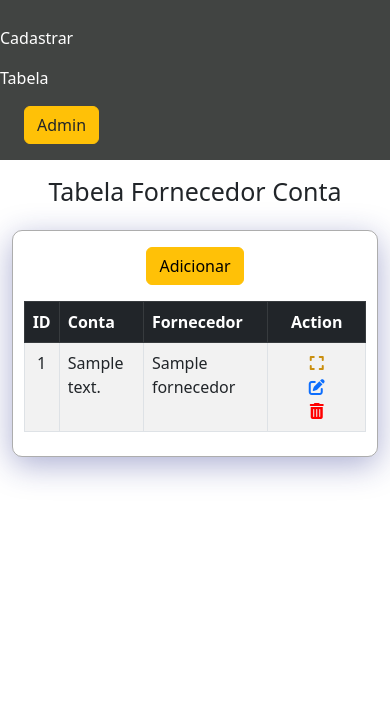
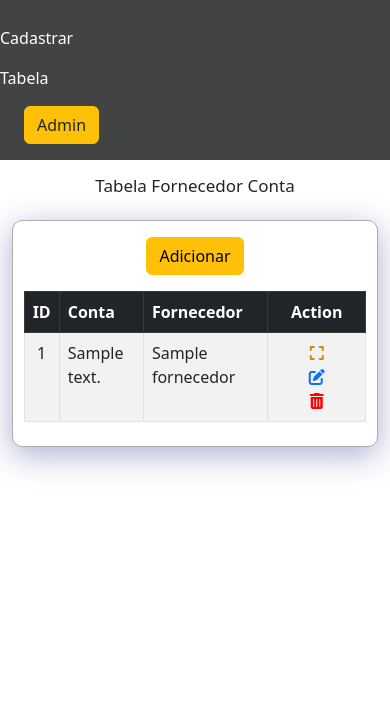
Before and after one commit to felipezampa/safegold-software, a Django app: page /crud_app/ in a window 390 px wide. Shown: the top 717 px of the page. Run offline with Django 4.2, Linux system fonts and the light colour scheme; tables that the repository leaves empty hold one stand-in row (values such as "Sample post").

Commit message:
Correção no css

```diff
--- a/crudfornecedor/static/css/styles.css
+++ b/crudfornecedor/static/css/styles.css
@@ -12,12 +12,14 @@
     --edit-hover: #0000bd;
     --expand: #ca8f0f;
     --expand-hover: #855d08;
+    --shadow-container: #1f26875e;
+    --border-container: #2222225e;
 }
 
 .sg-container {
-    box-shadow: 0 8px 32px 0 #1f26875e;
+    box-shadow: 0 8px 32px 0 var(--shadow-container);
     border-radius: 10px;
-    border: 1px solid #2222225e;
+    border: 1px solid var(--border-container);
     margin-left: 3%;
     margin-right: 3%;
     margin-bottom: 5%;
@@ -90,7 +92,7 @@
 @media(max-width: 529px) {
 
     h1 {
-        font-size: 25px;
+        font-size: 17px;
     }
 
     .logo{
```
